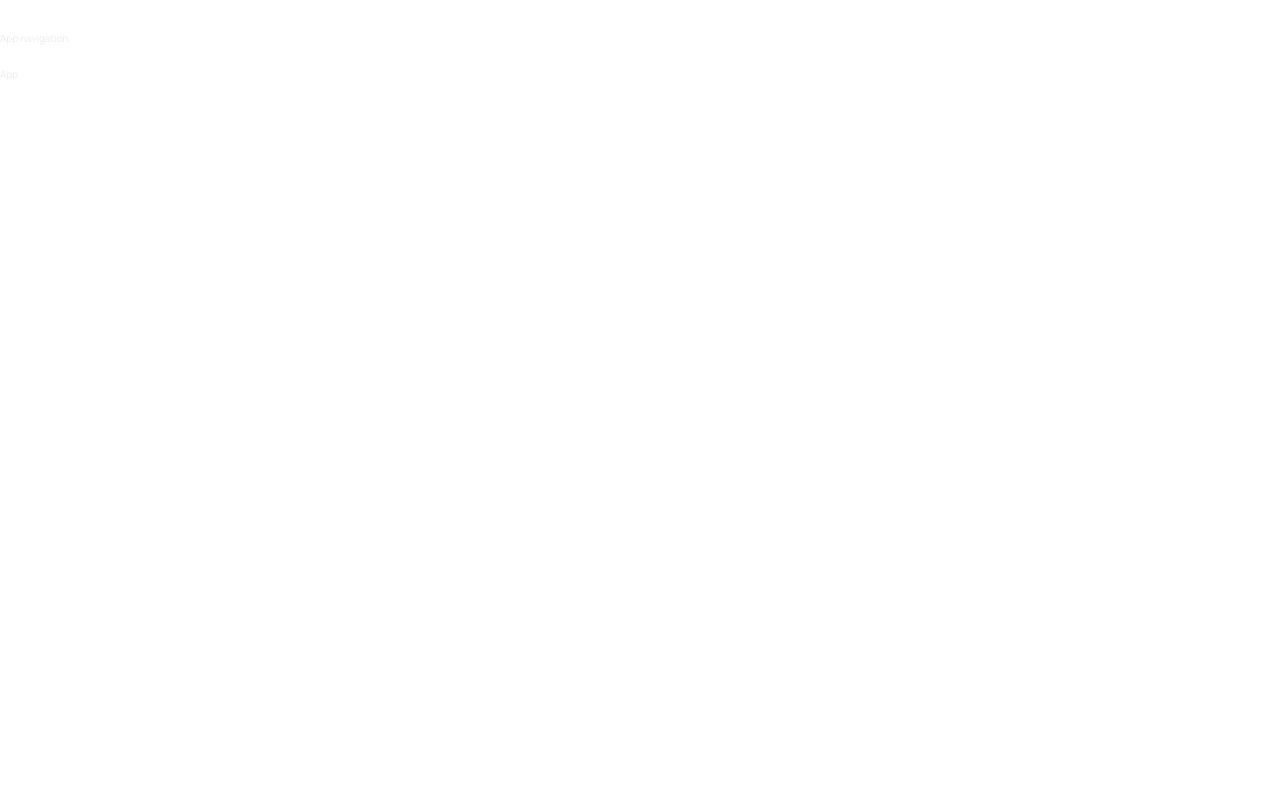
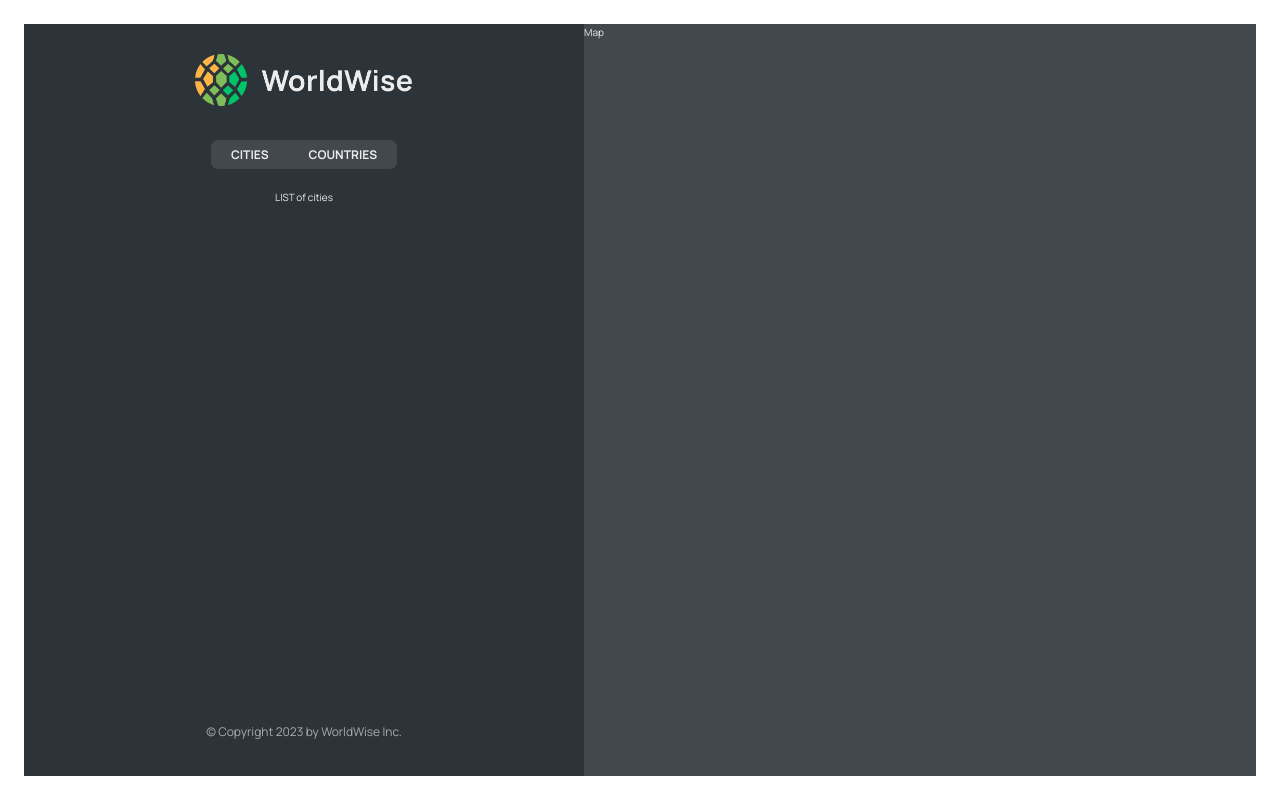
Before and after one commit to erickhansx/worldwise, a React (Vite) app: page /app in a window 1280 px wide. Built offline with nearby package versions, Linux system fonts and the light colour scheme.

Commit message:
Implement routes and subroutes and appnav

```diff
--- a/src/App.jsx
+++ b/src/App.jsx
@@ -10,11 +10,16 @@
   return (
     <BrowserRouter>
       <Routes>
-        <Route path="/" element={<Homepage />} />
+        <Route index element={<Homepage />} />
         <Route path="pricing" element={<Pricing />} />
         <Route path="product" element={<Product />} />
         <Route path="login" element={<Login />} />
-        <Route path="app" element={<AppLayout />} />
+        <Route path="app" element={<AppLayout />}>
+          <Route index element={<p>LIST of cities</p>} />
+          <Route path="cities" element={<p>List of cities</p>} />
+          <Route path="countries" element={<p>Countries</p>} />
+          <Route path="form" element={<p>Form</p>} />
+        </Route>
         <Route path="*" element={<PageNotFound />} />
       </Routes>
     </BrowserRouter>
--- a/src/components/AppNav.jsx
+++ b/src/components/AppNav.jsx
@@ -1,7 +1,19 @@
+import { NavLink } from 'react-router-dom';
 import styles from './AppNav.module.css';
 
 function AppNav() {
-  return <nav className={styles.nav}>App navigation</nav>;
+  return (
+    <nav className={styles.nav}>
+      <ul>
+        <li>
+          <NavLink to="cities">Cities</NavLink>
+        </li>
+        <li>
+          <NavLink to="countries">Countries</NavLink>
+        </li>
+      </ul>
+    </nav>
+  );
 }
 
 export default AppNav;
--- /dev/null
+++ b/src/components/Footer.jsx
@@ -0,0 +1,12 @@
+import styles from './Sidebar.module.css';
+function Footer() {
+  return (
+    <footer className={styles.footer}>
+      <p className={styles.copyright}>
+        &copy; Copyright {new Date().getFullYear()} by WorldWise Inc.
+      </p>
+    </footer>
+  );
+}
+
+export default Footer;
--- /dev/null
+++ b/src/components/Map.jsx
@@ -0,0 +1,7 @@
+import styles from './Map.module.css';
+
+function Map() {
+  return <div className={styles.mapContainer}>Map</div>;
+}
+
+export default Map;
--- /dev/null
+++ b/src/components/Sidebar.jsx
@@ -0,0 +1,18 @@
+import { Outlet } from 'react-router-dom';
+import AppNav from './AppNav';
+import Footer from './Footer';
+import Logo from './Logo';
+import styles from './Sidebar.module.css';
+
+function Sidebar() {
+  return (
+    <div className={styles.sidebar}>
+      <Logo />
+      <AppNav />
+      <Outlet />
+      <Footer />
+    </div>
+  );
+}
+
+export default Sidebar;
--- a/src/pages/AppLayout.jsx
+++ b/src/pages/AppLayout.jsx
@@ -1,10 +1,13 @@
-import AppNav from '../components/AppNav';
+// import AppNav from '../components/AppNav';
+import Map from '../components/Map';
+import Sidebar from '../components/Sidebar';
+import styles from './AppLayout.module.css';
 
 function AppLayout() {
   return (
-    <div>
-      <AppNav />
-      <p>App</p>
+    <div className={styles.app}>
+      <Sidebar />
+      <Map />
     </div>
   );
 }
```
